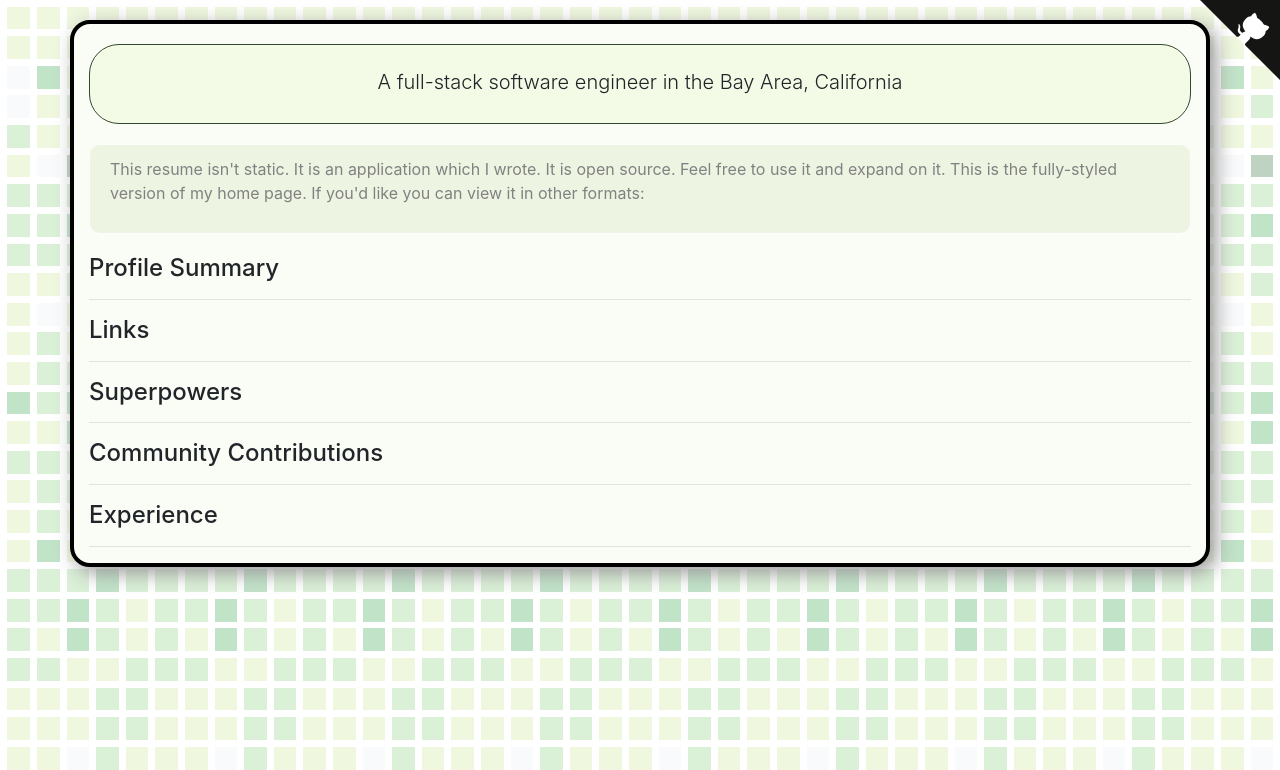
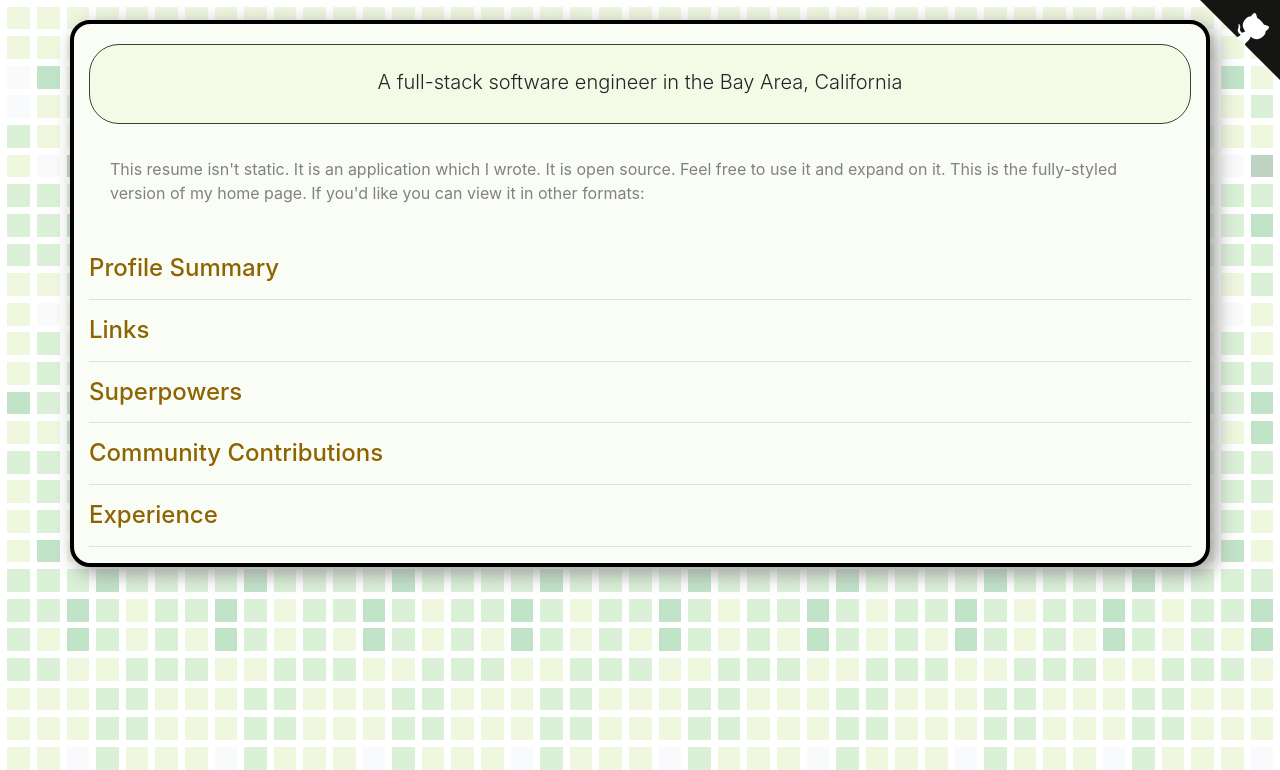
Before and after one commit to ben174/bugben, a Django app: page / in a window 1280 px wide. Shown: the top 770 px of the page. Run offline with Django 3.2, Linux system fonts and the light colour scheme; data that the repository does not hold is empty; parts of the project's set-up code (start-up, migrations or seed data) failed here and were passed over; some libraries are stand-ins or nearby versions.

Commit message:
add a little color

```diff
--- a/templates/resume.html
+++ b/templates/resume.html
@@ -6,6 +6,10 @@
 <style type="text/css">
 body {
   background-image: url('{% static "img/squares.gif" %}');
+}
+
+a {
+  color: #8e623c;
 }
 
 main.container {
@@ -32,9 +36,11 @@ h1, h6 {
 
 h4 {
   margin-bottom: 0.5em;
+  color: #8e6301;
 }
 
 h5 {
+  color: #7b4d06;
   margin-top: 10px 0;
 }
 
@@ -62,7 +68,7 @@ h6 {
 }
 
 .alert-light {
-  background-color: #edf5e2;
+  background-color: #fafdf5;
   border-color: #fdfdfe;
   border-radius: 11px;
 }
```
